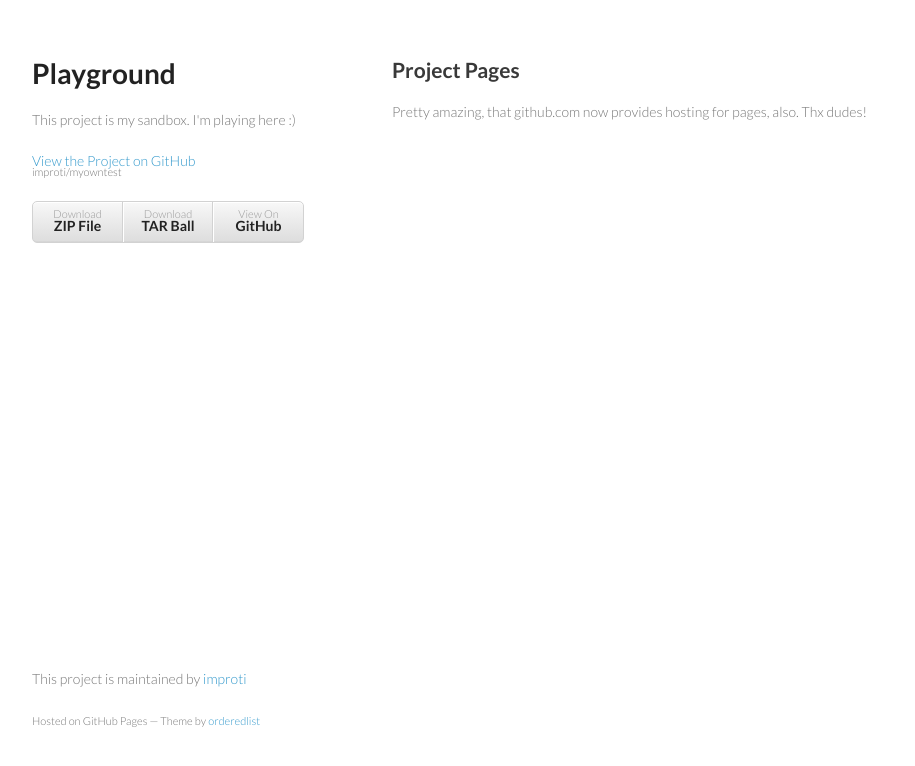
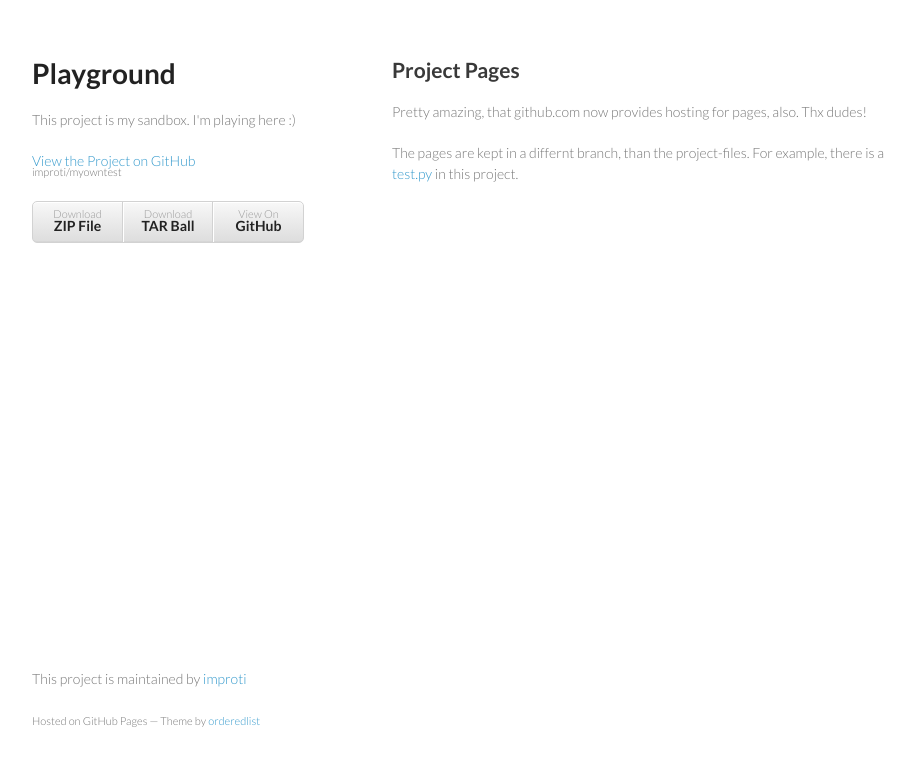
Before and after one commit to improti/myowntest, a plain HTML site: page index.html in a window 1280 px wide. Shown: the whole page, without its empty margins (178-1093 px from the left). Drawn offline with Linux system fonts and the light colour scheme.

Commit message:
testing the linking to repository-files ...

```diff
--- a/index.html
+++ b/index.html
@@ -8,10 +8,8 @@
     <link rel="stylesheet" href="stylesheets/styles.css">
     <link rel="stylesheet" href="stylesheets/github-light.css">
     <meta name="viewport" content="width=device-width, initial-scale=1, user-scalable=no">
-    <!--[if lt IE 9]>
-    <script src="//html5shiv.googlecode.com/svn/trunk/html5.js"></script>
-    <![endif]-->
   </head>
+
   <body>
     <div class="wrapper">
       <header>
@@ -30,6 +28,10 @@
 
 <h2>Project Pages</h2>
 <p>Pretty amazing, that github.com now provides hosting for pages, also. Thx dudes!</p>
+<p>The pages are kept in a differnt branch, than the project-files. For example,
+there is a <a href="https://github.com/improti/myowntest/blob/master/test.py">test.py</a> in this project.</p>
+
+
       </section>
       <footer>
         <p>This project is maintained by <a href="https://github.com/improti">improti</a></p>
```
